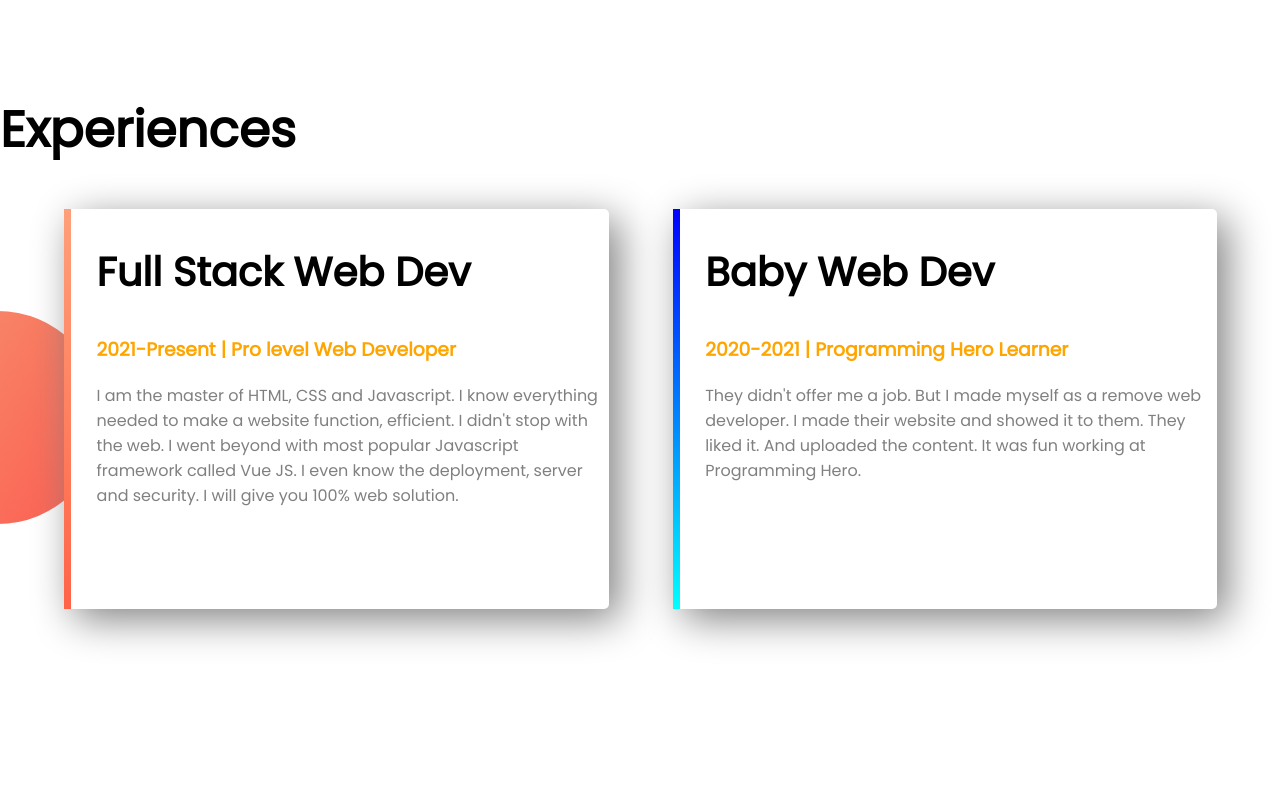
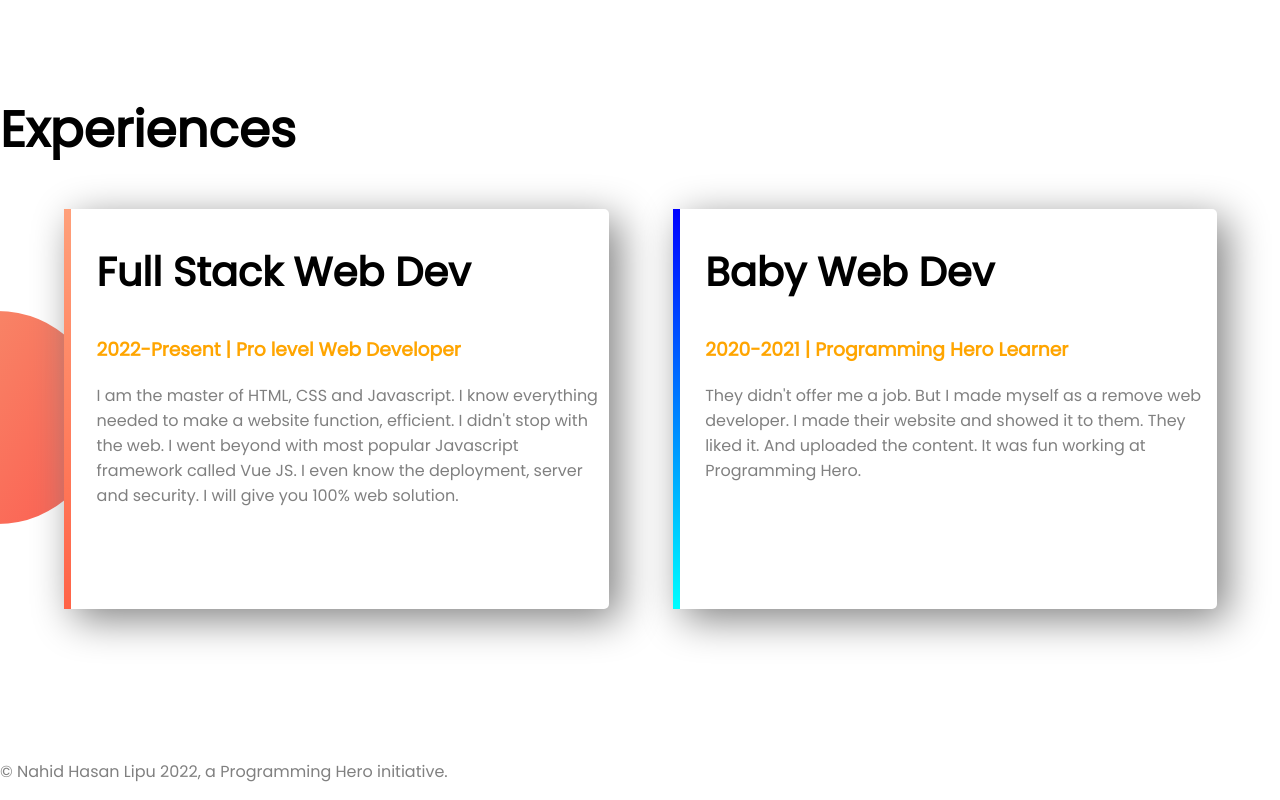
Before and after one commit to nahid-hasan-lipu/nahid-s_portfolio, a plain HTML site: page index.html in a window 1280 px wide. Shown: the part 1249-2049 px from the top of the page. Before the commit the page ends 1992 px from the top, so only its background shows below. Drawn offline with Linux system fonts and the light colour scheme; a web font is replaced by a local one.

Commit message:
last update

```diff
--- a/index.html
+++ b/index.html
@@ -41,7 +41,7 @@
         <h1>Experiences</h1>
         <div id="full-stack" class="first-area last-section">
             <h2>Full Stack Web Dev</h2>
-            <h3 class="color-orange">2021-Present | Pro level Web Developer</h3>
+            <h3 class="color-orange">2022-Present | Pro level Web Developer</h3>
             <P>I am the master of HTML, CSS and Javascript. I know everything needed to make a website function, efficient. I didn't stop with the web. I went beyond with most popular Javascript framework called Vue JS. I even know the deployment, server and security. I will give you 100% web solution.</P>
         </div>
         <div id="baby-web" class="first-area last-section">
@@ -50,5 +50,8 @@
             <P>They didn't offer me a job. But I made myself as a remove web developer. I made their website and showed it to them. They liked it. And uploaded the content. It was fun working at Programming Hero.</P>
         </div>
     </section>
+    <footer>
+        <p>© Nahid Hasan Lipu 2022, a Programming Hero initiative.</p>
+    </footer>
 </body>
 </html>
```
